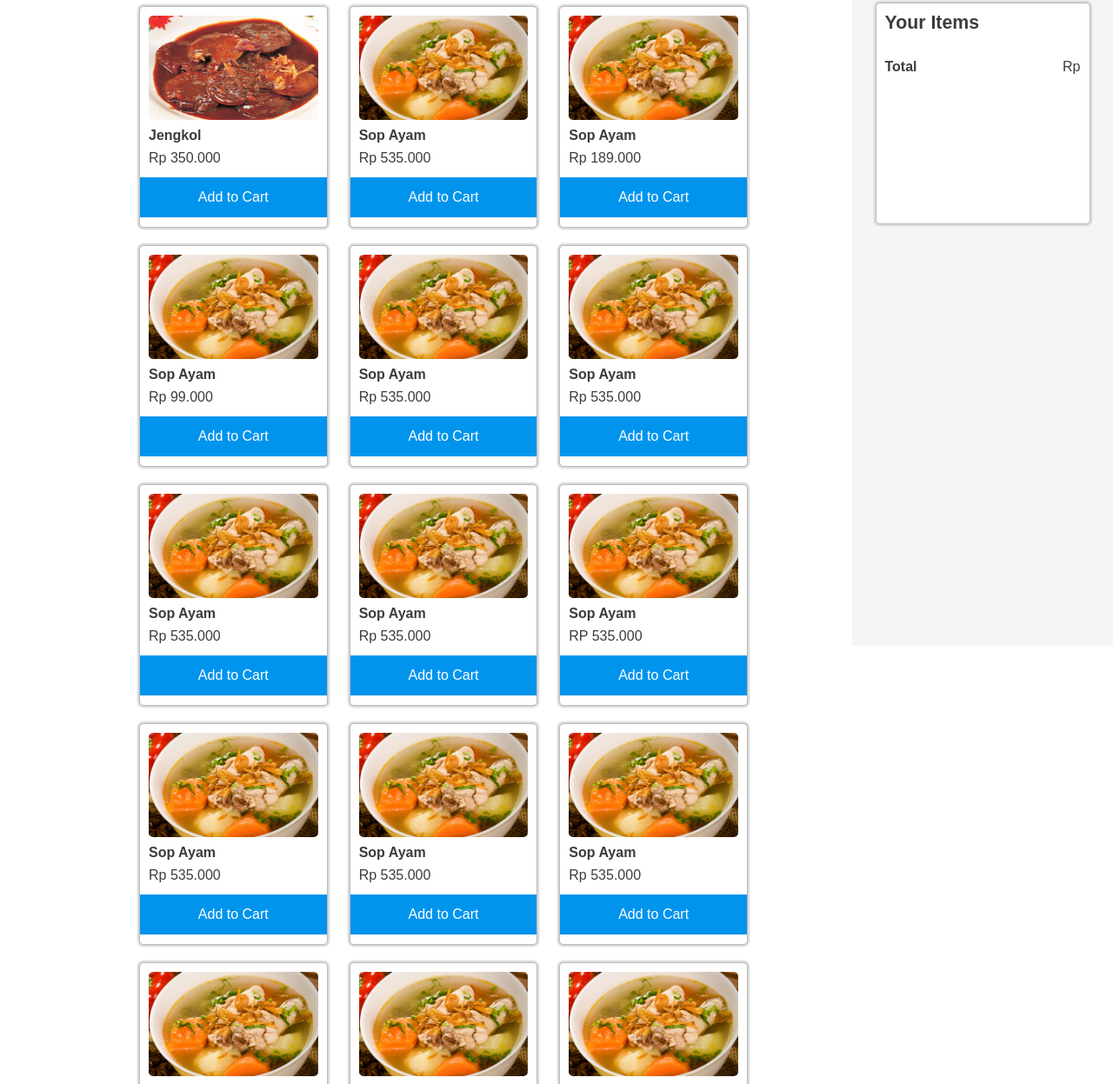
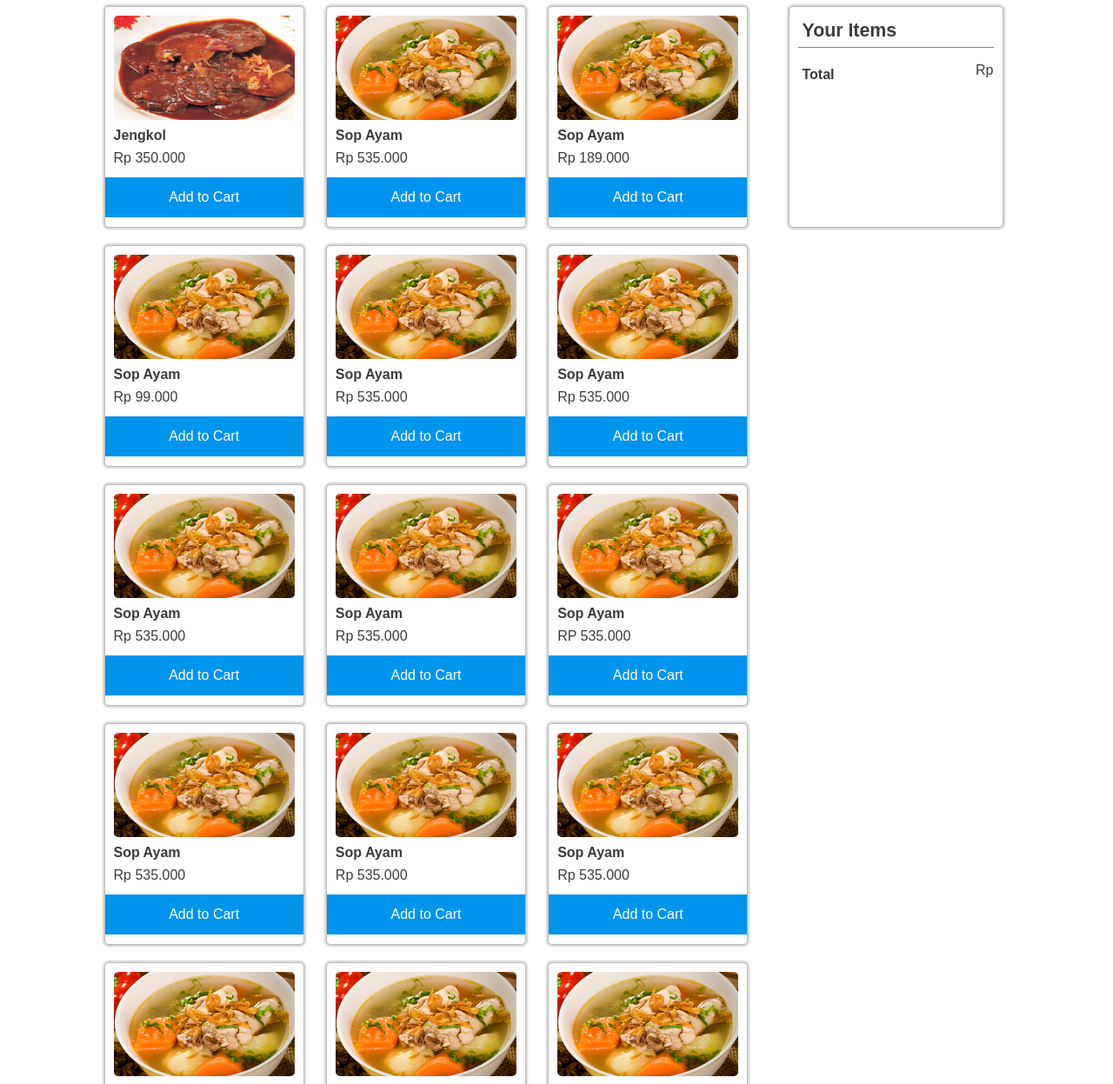
Before and after one commit to sebastianusbara/shop, a website: page home.html in a window 1280 px wide. Shown: the part 57-1304 px from the top of the page at 87% size. Drawn offline with nearby package versions, Linux system fonts and the light colour scheme; files that its build step writes are made by us from their sources.

Commit message:
Fix data attribute

```diff
--- a/dev/js/main.js
+++ b/dev/js/main.js
@@ -52,7 +52,6 @@
         addItem: function() {
             var $shop           = $('.shop');
             var $orderItems     = $('.order__items');
-            var $orderPrice     = $('.order__price');
             var $boxItem        = $('.box__item');
             var $boxPrice       = $('.box__price');
             var $content        = $('.box__content');
@@ -63,23 +62,24 @@
                 $.fn.digits = function(){
                     return this.each(function(){
                     $(this).text( $(this).text()
-                    .replace(/(\d)(?=(\d\d\d)+(?!\d))/g, "$1.") );
+                    .replace(/(\d)(?=(\d\d\d)+(?!\d))/g, "1.") );
                     })
                 }
 
-                var item   = $(this).siblings($content).find($boxItem).text();
-                var price  = $(this).siblings($content).find($boxPrice).text();
-                var vItem  = $(this).siblings($content)
-                             .find($boxPrice).data('harga');
+                var item   = $(this).data('nama');
+                var price  = $(this).data('harga');
                 var vTotal  = Number($totalPrice.attr('data-total'));
 
-                $orderItems.append('<li>'+ item +'</li>');
-                $orderPrice.append('<li>'+ price +'</li>');
+                $orderItems.append('<li>'+
+                    '<span class="order__items__item">' + item + '</span>' +
+                    '<span class="order__items__price">' + price + '</span>'
+                    + '</li>');
 
-                $finale = $totalPrice.attr('data-total', vItem+vTotal);
+                $('.order__items__price').digits();
+                $finale = $totalPrice.attr('data-total', price+vTotal);
                 $dataFinale = $finale.attr('data-total');
 
-                $totalPrice.text($dataFinale).digits();
+                $pay = $('.order__total__price').text($dataFinale).digits();
             });
         }
     };
--- a/dev/sass/main.scss
+++ b/dev/sass/main.scss
@@ -54,22 +54,33 @@ a {
 }
 
 .content {
+    position: relative;
+    width: 90%;
+    margin: auto;
 
+    @media #{$medium} {
+        width: calc(100% - 500px);
+        margin-left: 100px;
+    }
 }
 
 .shop {
-    max-width: 700px;
+
 }
 
 .sidebar {
     float: right;
     position: fixed;
+    top: 4px;
+    height: 100%;
+    width: 100%;
+    padding: 60px 20px 0 20px;
     right: 0;
-    top: 0;
-    height: 100%;
-    background: whitesmoke;
-    width: 300px;
-    padding: 60px 20px 0 20px;
+
+    @media #{$medium} {
+        right: 100px;
+        width: 300px;
+    }
 }
 
 .order {
@@ -80,12 +91,24 @@ a {
 .order__title {
     position: absolute;
     top: 0;
+    border-bottom: 1px solid grey;
+    width: 100%;
+
+    h3 {
+        margin: 0;
+        padding: 5px;
+    }
 }
 
 .order__items {
     position: relative;
     left: 0;
-    top: 30px;
+    top: 50px;
+
+    li {
+        border-bottom: 1px solid grey;
+        padding: 5px;
+    }
 }
 
 .order__price {
@@ -98,12 +121,27 @@ a {
     position: relative;
     top: 50px;
     margin-bottom: 50px;
+    padding: 5px;
 }
 
 .order__total__price {
     position: absolute;
     right: 0;
     top: 0;
+
+    &:before {
+        content: 'Rp ';
+    }
+}
+
+.order__items__item {
+    font-weight: bold;
+    text-align: left;
+}
+
+.order__items__price {
+    position: absolute;
+    right: 0;
 
     &:before {
         content: 'Rp ';
--- a/home.html
+++ b/home.html
@@ -27,226 +27,226 @@
             <h1>Awesome Shop</h1>
             <div class="shop">
                 <div class="bzg">
-                    <div class="bzg_c" data-col="m4">
+                    <div class="bzg_c" data-col="m6 l4">
                         <div class="box">
                             <div class="box__content">
                                 <figure class="box__img">
                                     <img src="assets/img/resep1.jpg" alt="Semur Jengkol">
                                 </figure>
                                 <div class="box__item"><b>Jengkol</b></div>
-                                <div class="box__price" data-harga="350000">Rp 350.000</div>
+                                <div class="box__price">Rp 350.000</div>
                             </div>
-                            <button class="box__button box__button--blue">
+                            <button class="box__button box__button--blue" data-harga="350000" data-nama="Jengkol">
                                 Add to Cart
                             </button>
                         </div>
                     </div>
-                    <div class="bzg_c" data-col="m4">
+                    <div class="bzg_c" data-col="m6 l4">
                         <div class="box">
                             <div class="box__content">
                                 <figure class="box__img">
                                     <img src="assets/img/resep2.jpg" alt="Semur Jengkol">
                                 </figure>
                                 <div class="box__item"><b>Sop Ayam</b></div>
-                                <div class="box__price" data-harga="535000">Rp 535.000</div>
+                                <div class="box__price">Rp 535.000</div>
                             </div>
-                            <button class="box__button box__button--blue">
+                            <button class="box__button box__button--blue" data-harga="535000" data-nama="Sop Ayam">
                                 Add to Cart
                             </button>
                         </div>
                     </div>
-                    <div class="bzg_c" data-col="m4">
+                    <div class="bzg_c" data-col="m6 l4">
                         <div class="box">
                             <div class="box__content">
                                 <figure class="box__img">
                                     <img src="assets/img/resep2.jpg" alt="Semur Jengkol">
                                 </figure>
                                 <div class="box__item"><b>Sop Ayam</b></div>
-                                <div class="box__price" data-harga="189000">Rp 189.000</div>
+                                <div class="box__price">Rp 189.000</div>
                             </div>
-                            <button class="box__button box__button--blue">
+                            <button class="box__button box__button--blue" data-harga="189000" data-nama="Sop Ayam">
                                 Add to Cart
                             </button>
                         </div>
                     </div>
-                    <div class="bzg_c" data-col="m4">
+                    <div class="bzg_c" data-col="m6 l4">
                         <div class="box">
                             <div class="box__content">
                                 <figure class="box__img">
                                     <img src="assets/img/resep2.jpg" alt="Semur Jengkol">
                                 </figure>
                                 <div class="box__item"><b>Sop Ayam</b></div>
-                                <div class="box__price" data-harga="99000">Rp 99.000</div>
+                                <div class="box__price">Rp 99.000</div>
                             </div>
-                            <button class="box__button box__button--blue">
+                            <button class="box__button box__button--blue" data-harga="99000" data-nama="Sop Ayam">
                                 Add to Cart
                             </button>
                         </div>
                     </div>
-                    <div class="bzg_c" data-col="m4">
+                    <div class="bzg_c" data-col="m6 l4">
                         <div class="box">
                             <div class="box__content">
                                 <figure class="box__img">
                                     <img src="assets/img/resep2.jpg" alt="Semur Jengkol">
                                 </figure>
                                 <div class="box__item"><b>Sop Ayam</b></div>
-                                <div class="box__price" data-harga="535000">Rp 535.000</div>
+                                <div class="box__price">Rp 535.000</div>
                             </div>
-                            <button class="box__button box__button--blue">
+                            <button class="box__button box__button--blue" data-harga="535000" data-nama="Sop Ayam">
                                 Add to Cart
                             </button>
                         </div>
                     </div>
-                    <div class="bzg_c" data-col="m4">
+                    <div class="bzg_c" data-col="m6 l4">
                         <div class="box">
                             <div class="box__content">
                                 <figure class="box__img">
                                     <img src="assets/img/resep2.jpg" alt="Semur Jengkol">
                                 </figure>
                                 <div class="box__item"><b>Sop Ayam</b></div>
-                                <div class="box__price" data-harga="535000">Rp 535.000</div>
+                                <div class="box__price">Rp 535.000</div>
                             </div>
-                            <button class="box__button box__button--blue">
+                            <button class="box__button box__button--blue" data-harga="535000" data-nama="Sop Ayam">
                                 Add to Cart
                             </button>
                         </div>
                     </div>
-                    <div class="bzg_c" data-col="m4">
+                    <div class="bzg_c" data-col="m6 l4">
                         <div class="box">
                             <div class="box__content">
                                 <figure class="box__img">
                                     <img src="assets/img/resep2.jpg" alt="Semur Jengkol">
                                 </figure>
                                 <div class="box__item"><b>Sop Ayam</b></div>
-                                <div class="box__price" data-harga="535000">Rp 535.000</div>
+                                <div class="box__price">Rp 535.000</div>
                             </div>
-                            <button class="box__button box__button--blue">
+                            <button class="box__button box__button--blue" data-harga="535000" data-nama="Sop Ayam">
                                 Add to Cart
                             </button>
                         </div>
                     </div>
-                    <div class="bzg_c" data-col="m4">
+                    <div class="bzg_c" data-col="m6 l4">
                         <div class="box">
                             <div class="box__content">
                                 <figure class="box__img">
                                     <img src="assets/img/resep2.jpg" alt="Semur Jengkol">
                                 </figure>
                                 <div class="box__item"><b>Sop Ayam</b></div>
-                                <div class="box__price" data-harga="535000">Rp 535.000</div>
+                                <div class="box__price">Rp 535.000</div>
                             </div>
-                            <button class="box__button box__button--blue">
+                            <button class="box__button box__button--blue" data-harga="535000" data-nama="Sop Ayam">
                                 Add to Cart
                             </button>
                         </div>
                     </div>
-                    <div class="bzg_c" data-col="m4">
+                    <div class="bzg_c" data-col="m6 l4">
                         <div class="box">
                             <div class="box__content">
                                 <figure class="box__img">
                                     <img src="assets/img/resep2.jpg" alt="Semur Jengkol">
                                 </figure>
                                 <div class="box__item"><b>Sop Ayam</b></div>
-                                <div class="box__price" data-harga="535000">RP 535.000</div>
+                                <div class="box__price">RP 535.000</div>
                             </div>
-                            <button class="box__button box__button--blue">
+                            <button class="box__button box__button--blue" data-harga="535000" data-nama="Sop Ayam">
                                 Add to Cart
                             </button>
                         </div>
                     </div>
-                    <div class="bzg_c" data-col="m4">
+                    <div class="bzg_c" data-col="m6 l4">
                         <div class="box">
                             <div class="box__content">
                                 <figure class="box__img">
                                     <img src="assets/img/resep2.jpg" alt="Semur Jengkol">
                                 </figure>
                                 <div class="box__item"><b>Sop Ayam</b></div>
-                                <div class="box__price" data-harga="535000">Rp 535.000</div>
+                                <div class="box__price">Rp 535.000</div>
                             </div>
-                            <button class="box__button box__button--blue">
+                            <button class="box__button box__button--blue" data-harga="535000" data-nama="Sop Ayam">
                                 Add to Cart
                             </button>
                         </div>
                     </div>
-                    <div class="bzg_c" data-col="m4">
+                    <div class="bzg_c" data-col="m6 l4">
                         <div class="box">
                             <div class="box__content">
                                 <figure class="box__img">
                                     <img src="assets/img/resep2.jpg" alt="Semur Jengkol">
                                 </figure>
                                <div class="box__item"><b>Sop Ayam</b></div>
-                                <div class="box__price" data-harga="535000">Rp 535.000</div>
+                                <div class="box__price">Rp 535.000</div>
                             </div>
-                            <button class="box__button box__button--blue">
+                            <button class="box__button box__button--blue" data-harga="535000" data-nama="Sop Ayam">
                                 Add to Cart
                             </button>
                         </div>
                     </div>
-                    <div class="bzg_c" data-col="m4">
+                    <div class="bzg_c" data-col="m6 l4">
                         <div class="box">
                             <div class="box__content">
                                 <figure class="box__img">
                                     <img src="assets/img/resep2.jpg" alt="Semur Jengkol">
                                 </figure>
                                 <div class="box__item"><b>Sop Ayam</b></div>
-                                <div class="box__price" data-harga="535000">Rp 535.000</div>
+                                <div class="box__price">Rp 535.000</div>
                             </div>
-                            <button class="box__button box__button--blue">
+                            <button class="box__button box__button--blue" data-harga="535000" data-nama="Sop Ayam">
                                 Add to Cart
                             </button>
                         </div>
                     </div>
-                    <div class="bzg_c" data-col="m4">
+                    <div class="bzg_c" data-col="m6 l4">
                         <div class="box">
                             <div class="box__content">
                                 <figure class="box__img">
                                     <img src="assets/img/resep2.jpg" alt="Semur Jengkol">
                                 </figure>
                                 <div class="box__item"><b>Sop Ayam</b></div>
-                                <div class="box__price" data-harga="535000">Rp 535.000</div>
+                                <div class="box__price">Rp 535.000</div>
                             </div>
-                            <button class="box__button box__button--blue">
+                            <button class="box__button box__button--blue" data-harga="535000" data-nama="Sop Ayam">
                                 Add to Cart
                             </button>
                         </div>
                     </div>
-                    <div class="bzg_c" data-col="m4">
+                    <div class="bzg_c" data-col="m6 l4">
                         <div class="box">
                             <div class="box__content">
                                 <figure class="box__img">
                                     <img src="assets/img/resep2.jpg" alt="Semur Jengkol">
                                 </figure>
                                 <div class="box__item"><b>Sop Ayam</b></div>
-                                <div class="box__price" data-harga="535000">Rp 535.000</div>
+                                <div class="box__price">Rp 535.000</div>
                             </div>
-                            <button class="box__button box__button--blue">
+                            <button class="box__button box__button--blue" data-harga="535000" data-nama="Sop Ayam">
                                 Add to Cart
                             </button>
                         </div>
                     </div>
-                    <div class="bzg_c" data-col="m4">
+                    <div class="bzg_c" data-col="m6 l4">
                         <div class="box">
                             <div class="box__content">
                                 <figure class="box__img">
                                     <img src="assets/img/resep2.jpg" alt="Semur Jengkol">
                                 </figure>
                                 <div class="box__item"><b>Sop Ayam</b></div>
-                                <div class="box__price" data-harga="535000">Rp 535.000</div>
+                                <div class="box__price">Rp 535.000</div>
                             </div>
-                            <button class="box__button box__button--blue">
+                            <button class="box__button box__button--blue" data-harga="535000" data-nama="Sop Ayam">
                                 Add to Cart
                             </button>
                         </div>
                     </div>
-                    <div class="bzg_c" data-col="m4">
+                    <div class="bzg_c" data-col="m6 l4">
                         <div class="box">
                             <div class="box__content">
                                 <figure class="box__img">
                                     <img src="assets/img/resep2.jpg" alt="Semur Jengkol">
                                 </figure>
                                 <div class="box__item"><b>Sop Ayam</b></div>
-                                <div class="box__price" data-harga='535000'>Rp 535.000</div>
+                                <div class="box__price">Rp 535.000</div>
                             </div>
-                            <button class="box__button box__button--blue">
+                            <button class="box__button box__button--blue" data-harga="535000" data-nama="Sop Ayam">
                                 Add to Cart
                             </button>
                         </div>
@@ -265,7 +265,6 @@
                             <h3>Your Items</h3>
                         </div>
                         <ul class="order__items list-nostyle"></ul>
-                        <ul class="order__price list-nostyle"></ul>
                         <div class="order__total">
                             <b>Total</b>
                             <div class="order__total__price" data-total="0"></div>
@@ -276,7 +275,6 @@
         </div>
     </aside>
 
-
     <script>window.myPrefix = '';</script>
     <script src="assets/js/main.min.js"></script>
 </body>
```
Also changed, not shown: assets/css/main.css, assets/js/main.min.js.
